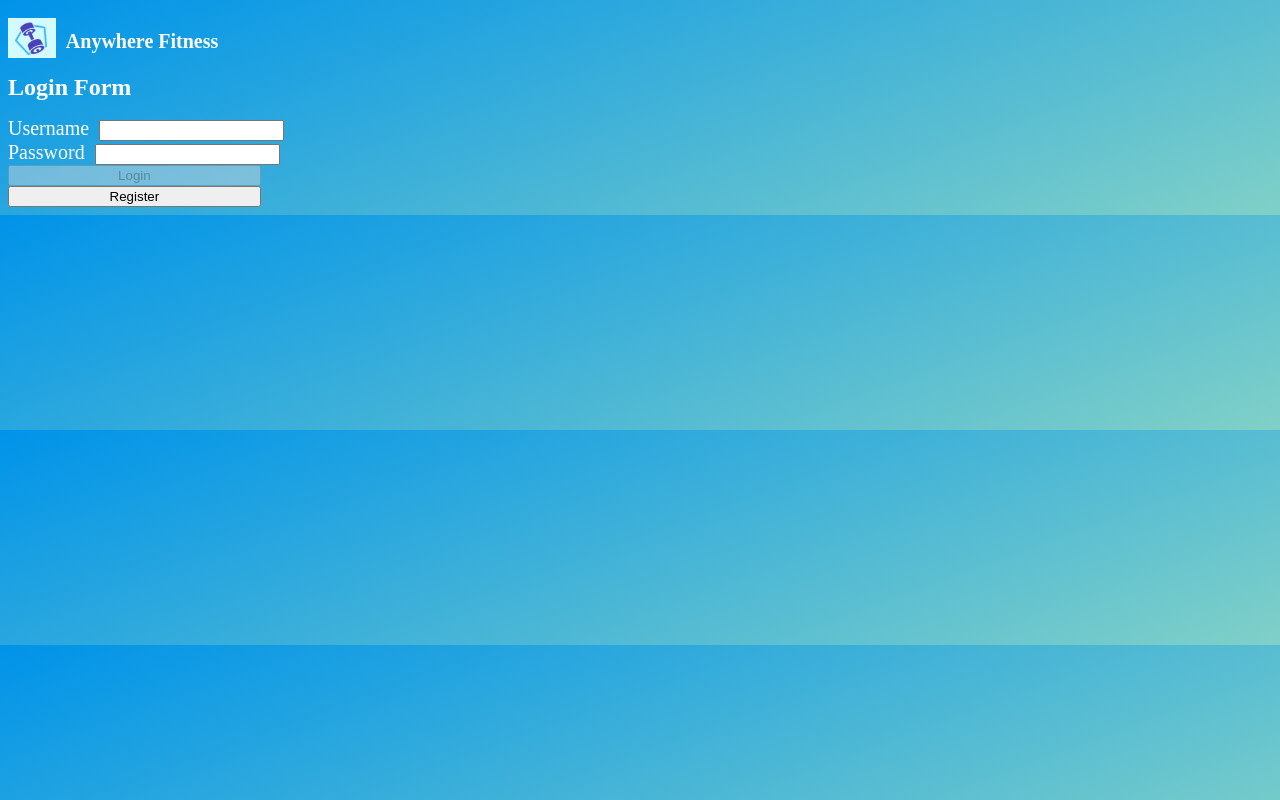
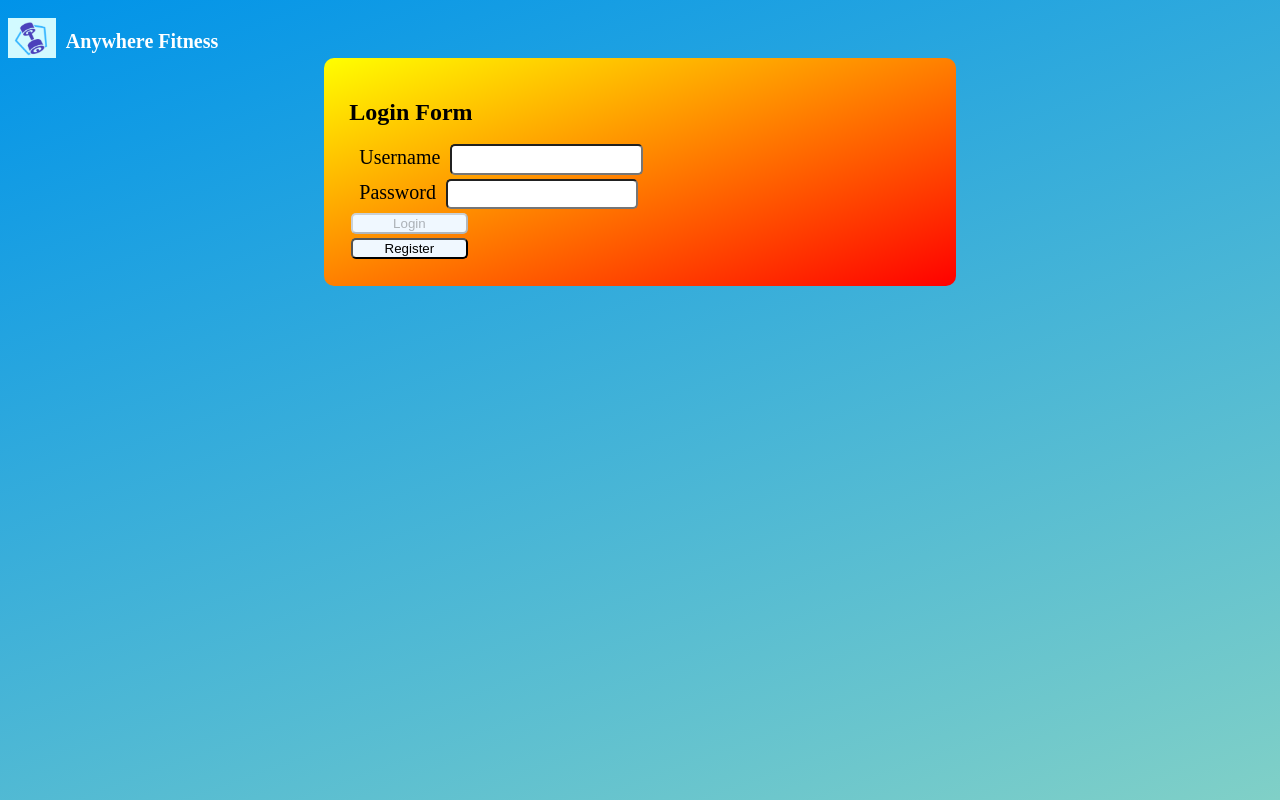
Before and after one commit to AnywhereFitness2021/AF_Frontend, a React (Create React App) app: page /login in a window 1280 px wide. Built offline with nearby package versions, Linux system fonts and the light colour scheme.

Commit message:
Changes to style of login.css recommended by team

```diff
--- a/src/index.css
+++ b/src/index.css
@@ -6,8 +6,10 @@
 html {
   font-size: 62.5%;
   font-family: 'Playfair Display', serif;
+  height: 100vh;
   background-color: #0093E9;
   background-image: linear-gradient(160deg, #0093E9 0%, #80D0C7 100%);
+  background-repeat: no-repeat;
   color: white;
 }
 
--- a/src/styles/login.css
+++ b/src/styles/login.css
@@ -3,23 +3,39 @@
 }
 
 .error {
-    color: red;
+    color: blue;
     font-size: 2rem;
 }
 
 .form {
     display: flex;
     margin: 0.5rem auto;
+    padding: 2%;
     flex-flow: column nowrap;
+    color: black;
     font-size: 1.2rem;
     justify-self: center;
+    max-width: 50%;
+    border-radius: 1rem;
+    background-image: linear-gradient(to bottom right, yellow, red);
+}
+
+.form button {
+    background-color: aliceblue;
+    border-radius: 0.5rem;
+    margin: 0.2rem;
 }
 
 .form label {
+    margin-left: 1rem;
     margin-right: 1rem;
+    border-radius: 0.5rem;
     font-size: 2rem;
 }
 
-.form input {
+.form input, .form select {
+    padding: 1%;
+    border-radius: 0.5rem;
+    margin: 0.2rem;
     margin-left: 1rem;
 }
```
